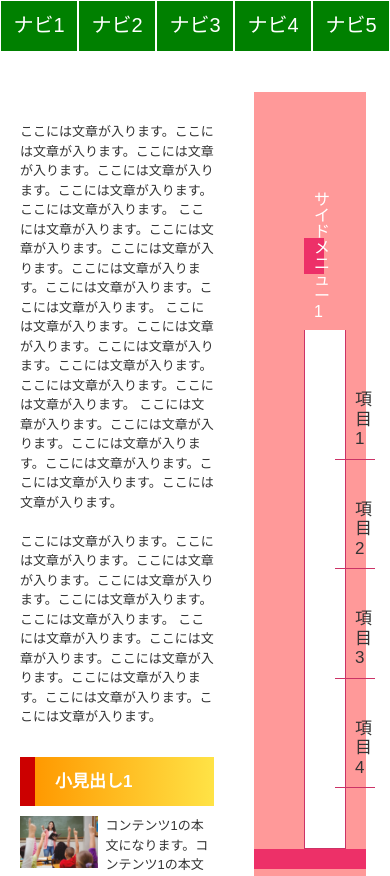
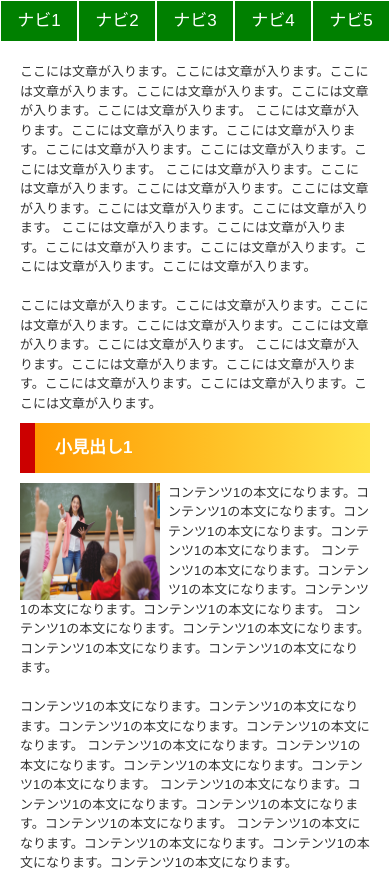
Before and after one commit to dai-gi/samurai-tutorial-HTML-CSS, a plain HTML site: page samurai_kyozai/index.html in a window 390 px wide. Shown: the part 295-1171 px from the top of the page. Drawn offline with Linux system fonts and the light colour scheme.

Commit message:
画面サイズが960pxのときのレイアウトを設定

```diff
--- a/samurai_kyozai/index.html
+++ b/samurai_kyozai/index.html
@@ -72,7 +72,6 @@ viewport [
                         コンテンツ1の本文になります。コンテンツ1の本文になります。コンテンツ1の本文になります。コンテンツ1の本文になります。
                         コンテンツ1の本文になります。コンテンツ1の本文になります。コンテンツ1の本文になります。コンテンツ1の本文になります。
                         コンテンツ1の本文になります。コンテンツ1の本文になります。コンテンツ1の本文になります。コンテンツ1の本文になります。
-                        コンテンツ1の本文になります。コンテンツ1の本文になります。コンテンツ1の本文になります。コンテンツ1の本文になります。
                     </p>
                     <h3><a href="#">→コンテンツ1のページへ</a></h3>
                 </div>
@@ -87,7 +86,6 @@ viewport [
                         コンテンツ2の本文になります。コンテンツ2の本文になります。コンテンツ2の本文になります。コンテンツ2の本文になります。
                         <br>
                         <br>
-                        コンテンツ2の本文になります。コンテンツ2の本文になります。コンテンツ2の本文になります。コンテンツ2の本文になります。
                         コンテンツ2の本文になります。コンテンツ2の本文になります。コンテンツ2の本文になります。コンテンツ2の本文になります。
                         コンテンツ2の本文になります。コンテンツ2の本文になります。コンテンツ2の本文になります。コンテンツ2の本文になります。
                         コンテンツ2の本文になります。コンテンツ2の本文になります。コンテンツ2の本文になります。コンテンツ2の本文になります。
--- a/samurai_kyozai/style/stylesheet.css
+++ b/samurai_kyozai/style/stylesheet.css
@@ -97,7 +97,7 @@ HTML/CSSを使ってレイアウトが調整できるCSSの機能
 display: grid;
 
 grid-template-columnsプロパティ [水平方向にレイアウトを簡単に調整できる]
-例) grid-tem plate-columns: 100px 100px 100px;
+例) grid-template-columns: 100px 100px 100px;
 
 【表示画面】
 hoge fuga foo
@@ -221,7 +221,7 @@ a:focus { <-- <input>等で入力欄に洗濯している時のスタイルを
 /* -------------------- container -------------------- */
 #container {
   width: 100%;
-  padding-top: 20px;
+  /* padding-top: 20px; */
   clear: both;
   display: grid;
   grid-template-columns: 60vw 39.2vw;
@@ -231,7 +231,7 @@ a:focus { <-- <input>等で入力欄に洗濯している時のスタイルを
 #main {
   /* float: left;
   width: 55%; */
-  padding: 50px 0px 50px;
+  padding: 50px 0px 0px;
   margin: 20px;
 }
 #main h2 {
@@ -337,18 +337,14 @@ a:focus { <-- <input>等で入力欄に洗濯している時のスタイルを
 /* -------------------- media query -------------------- */
 @media screen and (max-width: 1280px) {
   #nav ul li a {
-    display: block;
     padding: 15px 10px;
-    color: #FFF;
     font-size: 20px;
-    background-color: green;
   }
   #container {
-    margin: 0 0 0 0;
     grid-template-columns: 60vw 39vw;
   }
   #main {
-    padding: 30px 0px 100px;
+    padding: 30px 0px 50px;
     margin: 20px;
   }
   #main h2 {
@@ -388,7 +384,40 @@ a:focus { <-- <input>等で入力欄に洗濯している時のスタイルを
     height: auto;
   }
 }
-
+@media screen and (max-width: 960px) {
+  #nav ul li a {
+    padding: 10px;
+    font-size: 17px;
+  }
+  #container {
+    grid-template-columns: 100%;
+  }
+  #main {
+    padding: 0;
+    margin: 20px;
+  }
+  #main .post {
+    margin: 0 0 10px
+  }
+  #side {
+    display: grid;
+    height: 29.8rem;
+    grid-template-columns: 47.2vw 47.2vw;
+  }
+  #side .box {
+    padding: 0px;
+    margin: 30px;
+  }
+  #side .box .boxBody ul {
+    font-size: 15px;
+  }
+  .right {
+    height: 30vw;
+  }
+  .left {
+    height: 30vw;
+  }
+}
 
 /*
 ブレイクポイント [CSSなどの設定をスマートフォン・PCで切り分ける際の画面サイズのこと]
```
